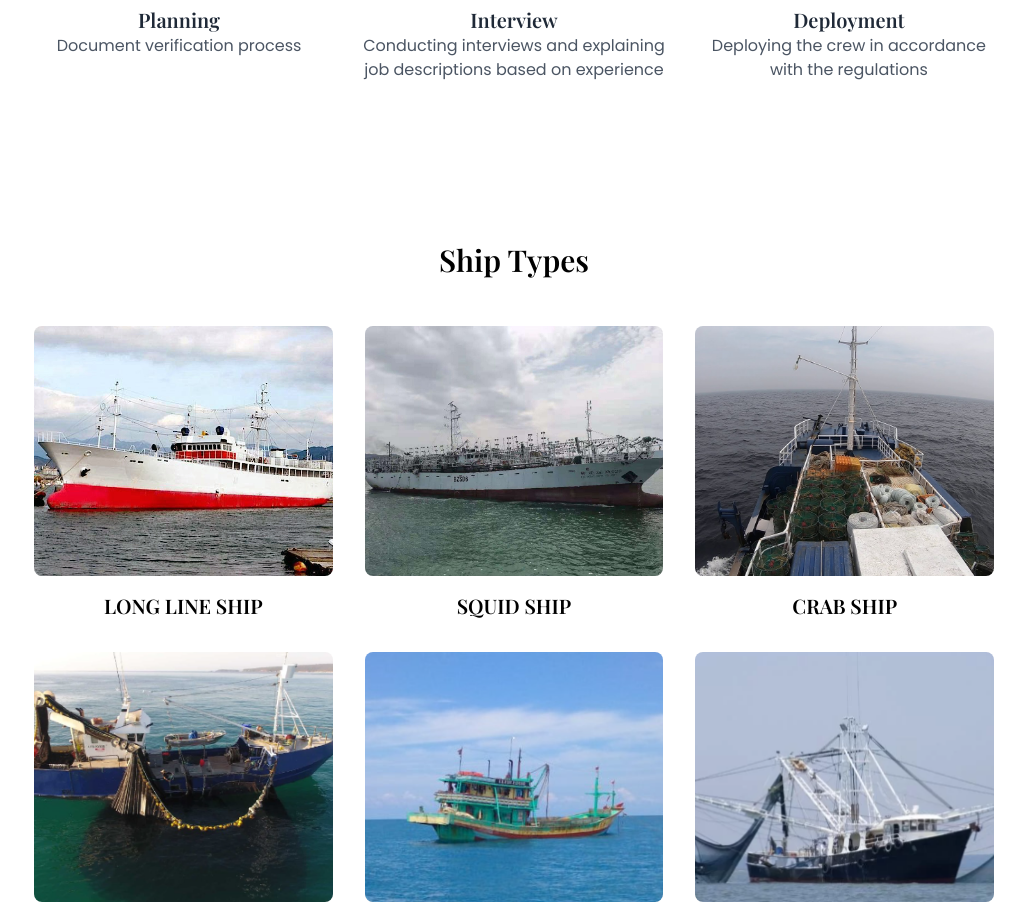
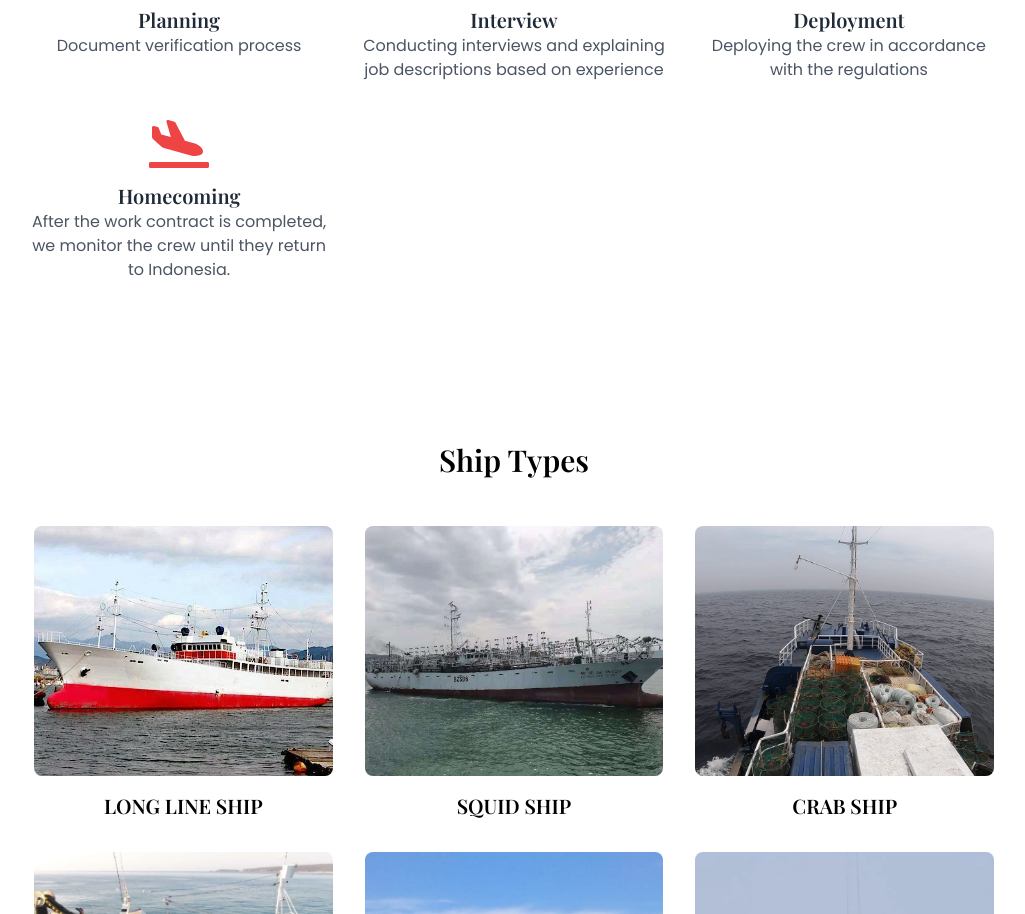
Before and after one commit to Firosmalik000/salam-pesona-bahari, a React (Vite) app: page / in a window 1280 px wide. Shown: the part 4866-5780 px from the top of the page, without its empty margins (126-1151 px from the left). Built offline with nearby package versions, Linux system fonts and the light colour scheme.

Commit message:
Update HowWeWork.tsx

```diff
--- a/src/pages/HowWeWork.tsx
+++ b/src/pages/HowWeWork.tsx
@@ -1,42 +1,50 @@
-import { FaClipboardCheck, FaUserCheck, FaPlaneDeparture } from 'react-icons/fa';
-import { useLanguage } from '../hooks/UseLanguage';
-import { motion } from 'framer-motion';
+import { FaClipboardCheck, FaUserCheck, FaPlaneDeparture, FaPlaneArrival } from "react-icons/fa";
+import { useLanguage } from "../hooks/UseLanguage";
+import { motion } from "framer-motion";
 
 const HowWeWork = () => {
 	const { language } = useLanguage();
 
 	const content = {
 		en: {
-      title: 'How We Work',
+			title: "How We Work",
 			steps: [
 				{
-          title: 'Planning',
-          description: 'Document verification process',
+					title: "Planning",
+					description: "Document verification process",
 				},
 				{
-          title: 'Interview',
-          description: 'Conducting interviews and explaining job descriptions based on experience',
+					title: "Interview",
+					description: "Conducting interviews and explaining job descriptions based on experience",
 				},
 				{
-          title: 'Deployment',
-          description: 'Deploying the crew in accordance with the regulations',
+					title: "Deployment",
+					description: "Deploying the crew in accordance with the regulations",
+				},
+				{
+					title: "Homecoming",
+					description: "After the work contract is completed, we monitor the crew until they return to Indonesia.",
 				},
 			],
 		},
 		id: {
-      title: 'Bagaimana Kami Bekerja',
+			title: "Bagaimana Kami Bekerja",
 			steps: [
 				{
-          title: 'Perencanaan',
-          description: 'Melakukan pengecekan dokumen',
+					title: "Perencanaan",
+					description: "Melakukan pengecekan dokumen",
 				},
 				{
-          title: 'Wawancara',
-          description: 'Melakukan wawancara dan menjelaskan jobdesk sesuai dengan pengalaman',
+					title: "Wawancara",
+					description: "Melakukan wawancara dan menjelaskan jobdesk sesuai dengan pengalaman",
 				},
 				{
-          title: 'Pemberangkatan',
-          description: 'Memberangkatkan kru yang sudah sesuai dengan ketentuan',
+					title: "Pemberangkatan",
+					description: "Memberangkatkan kru yang sudah sesuai dengan ketentuan",
+				},
+				{
+					title: "Kepulangan",
+					description: "Setelah selesai kontrak kerja, kami melakukan monitoring terhadap kru hingga mereka kembali ke Indonesia",
 				},
 			],
 		},
@@ -53,13 +61,14 @@ const HowWeWork = () => {
 							initial={{ opacity: 0, y: 20 }}
 							whileInView={{ opacity: 1, y: 0 }}
 							viewport={{ once: false, amount: 0.2 }}
-              transition={{ delay: index * 0.2, duration: 0.5, ease: 'easeOut' }}
+							transition={{ delay: index * 0.2, duration: 0.5, ease: "easeOut" }}
 							key={index}
 							className="flex flex-col items-center"
 						>
 							{index === 0 && <FaClipboardCheck className="text-6xl text-green-500 mb-2" />}
 							{index === 1 && <FaUserCheck className="text-6xl text-yellow-500 mb-2" />}
 							{index === 2 && <FaPlaneDeparture className="text-6xl text-blue-500 mb-2" />}
+							{index === 3 && <FaPlaneArrival className="text-6xl text-red-500 mb-2" />}
 							<h3 className="text-xl font-semibold text-gray-800">{step.title}</h3>
 							<p className="text-gray-600">{step.description}</p>
 						</motion.div>
```
Lines whose indentation alone changed are shown as unchanged.
